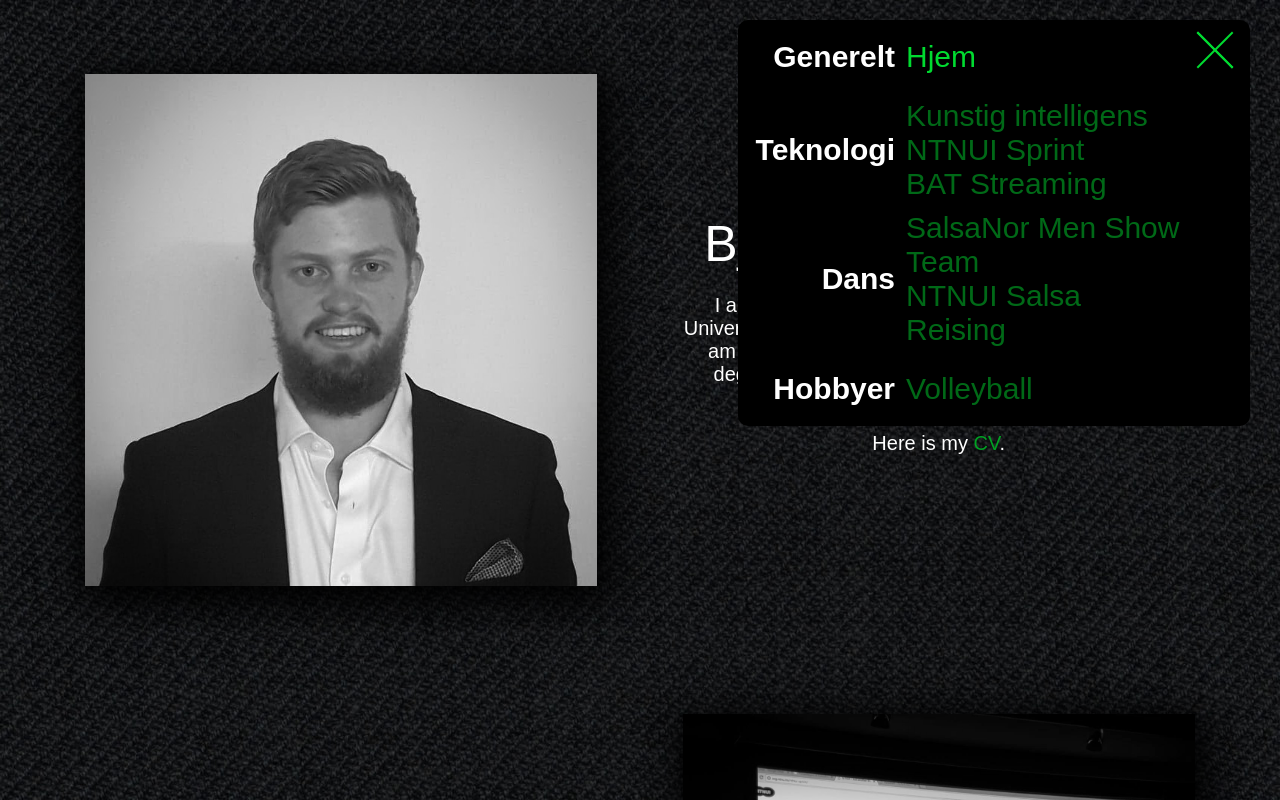
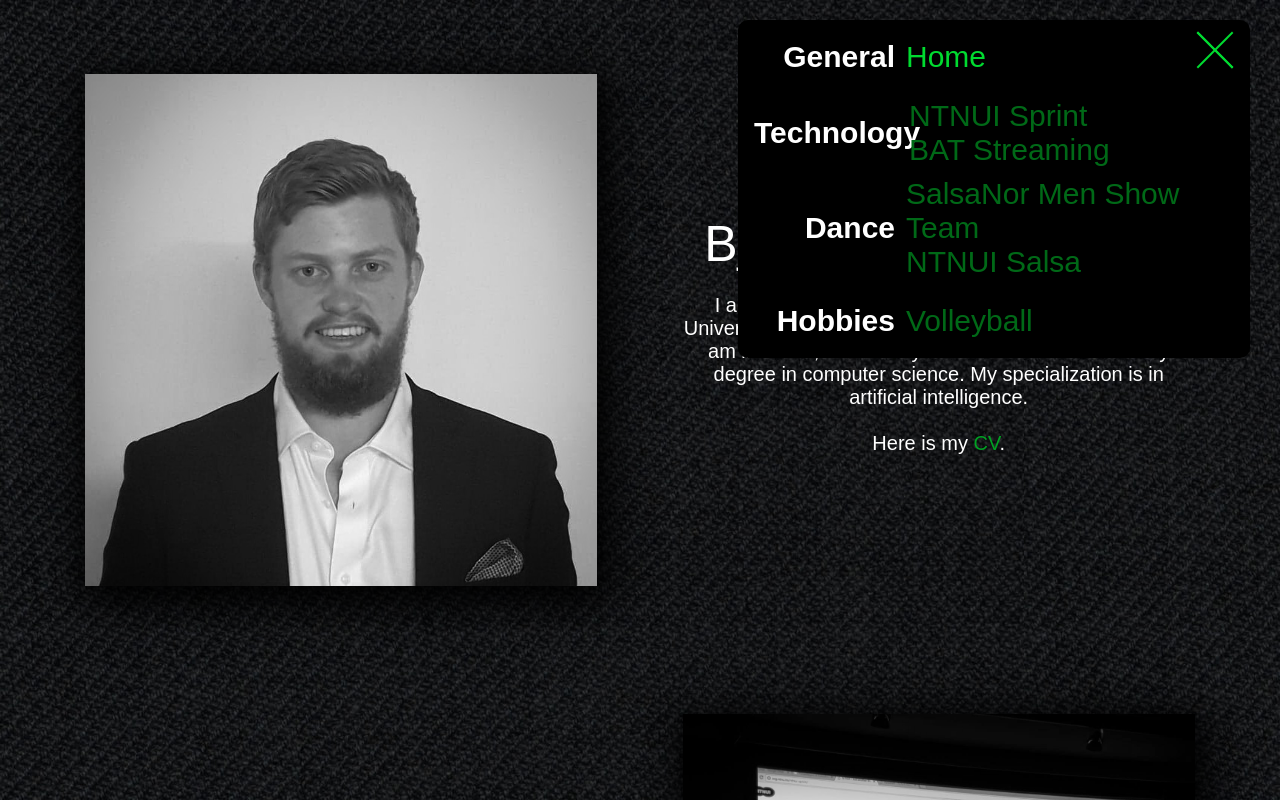
Before and after one commit to batherk/homepage, a React (Create React App) app: page / in a window 1280 px wide. Both pictures are taken after a click on the element 1215 px from the left and 50 px from the top of the page. Built offline with nearby package versions, Linux system fonts and the light colour scheme.

Commit message:
Translate menu names

```diff
--- a/src/Components/js/HamburgerMenu.js
+++ b/src/Components/js/HamburgerMenu.js
@@ -9,35 +9,33 @@ export default ()=>{
         <div className="menu">
             <div className="category">
                 <div className="header-container">
-                    <h3>Generelt</h3>
+                    <h3>General</h3>
                 </div>
             <ul id="General">
-                <li className={location.pathname==="/"? "current" : "other"} onClick={()=>history.push("/")}>Hjem</li>
+                <li className={location.pathname==="/"? "current" : "other"} onClick={()=>history.push("/")}>Home</li>
             </ul>
             </div>
             <div className="category">
                 <div className="header-container">
-                    <h3>Teknologi</h3>
+                    <h3>Technology</h3>
                 </div>
             <ul className="Tech">
-                <li className={location.pathname==="/ai"? "current" : "other"} onClick={()=>history.push("/ai")}>Kunstig intelligens</li>
                 <li className={location.pathname==="/sprint"? "current" : "other"} onClick={()=>history.push("/sprint")}>NTNUI Sprint</li>
                 <li className={location.pathname==="/streaming"? "current" : "other"} onClick={()=>history.push("/streaming")}>BAT Streaming</li>
             </ul>
             </div>
             <div className="category">
                 <div className="header-container">
-                    <h3>Dans</h3>
+                    <h3>Dance</h3>
                 </div>
             <ul className="Dance">
                 <li className={location.pathname==="/showteam"? "current" : "other"} onClick={()=>history.push("/showteam")}>SalsaNor Men Show Team</li>
                 <li className={location.pathname==="/salsa"? "current" : "other"} onClick={()=>history.push("/salsa")}>NTNUI Salsa</li>
-                <li className={location.pathname==="/travelling"? "current" : "other"} onClick={()=>history.push("/travelling")}>Reising</li>
             </ul>
             </div>
             <div className="category">
                 <div className="header-container">
-                    <h3>Hobbyer</h3>
+                    <h3>Hobbies</h3>
                 </div>
             <ul className="Hobbies">
                 <li className={location.pathname==="/volleyball"? "current" : "other"} onClick={()=>history.push("/volleyball")}>Volleyball</li>
```
